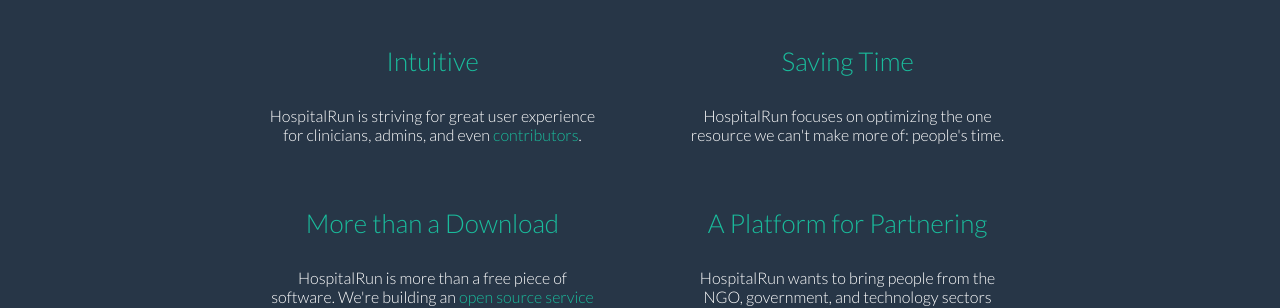
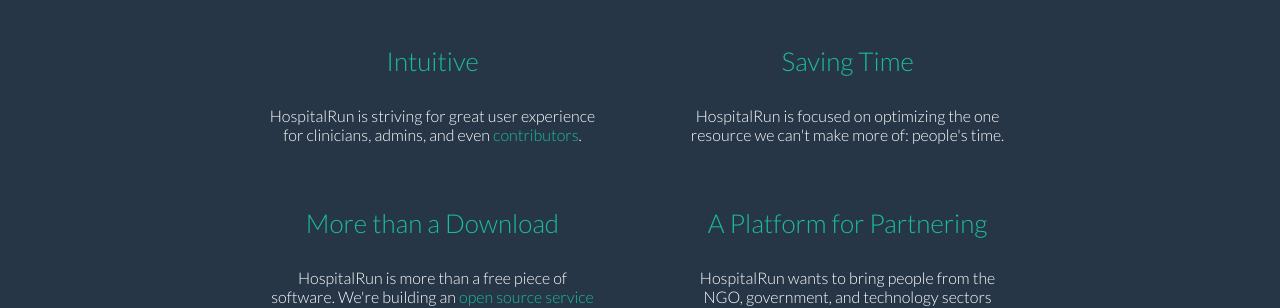
Before and after one commit to HospitalRun/hospitalrun.io, a Jekyll site: the page built from index.html, in a window 1280 px wide. Shown: the part 997-1305 px from the top of the page. Built offline with Jekyll 4.4.1, drawn with Linux system fonts in a browser that asks for light colours.

Commit message:
more wording changes

```diff
--- a/_includes/home/product-summary.html
+++ b/_includes/home/product-summary.html
@@ -26,7 +26,7 @@
 
         <div class="feature-item">
           <h3 class="feature-heading">Saving Time</h3>
-          <p class="description">HospitalRun focuses on optimizing the one resource we can't make more of: people's time.</p>
+          <p class="description">HospitalRun is focused on optimizing the one resource we can't make more of: people's time.</p>
         </div>
 
       </div>
```
